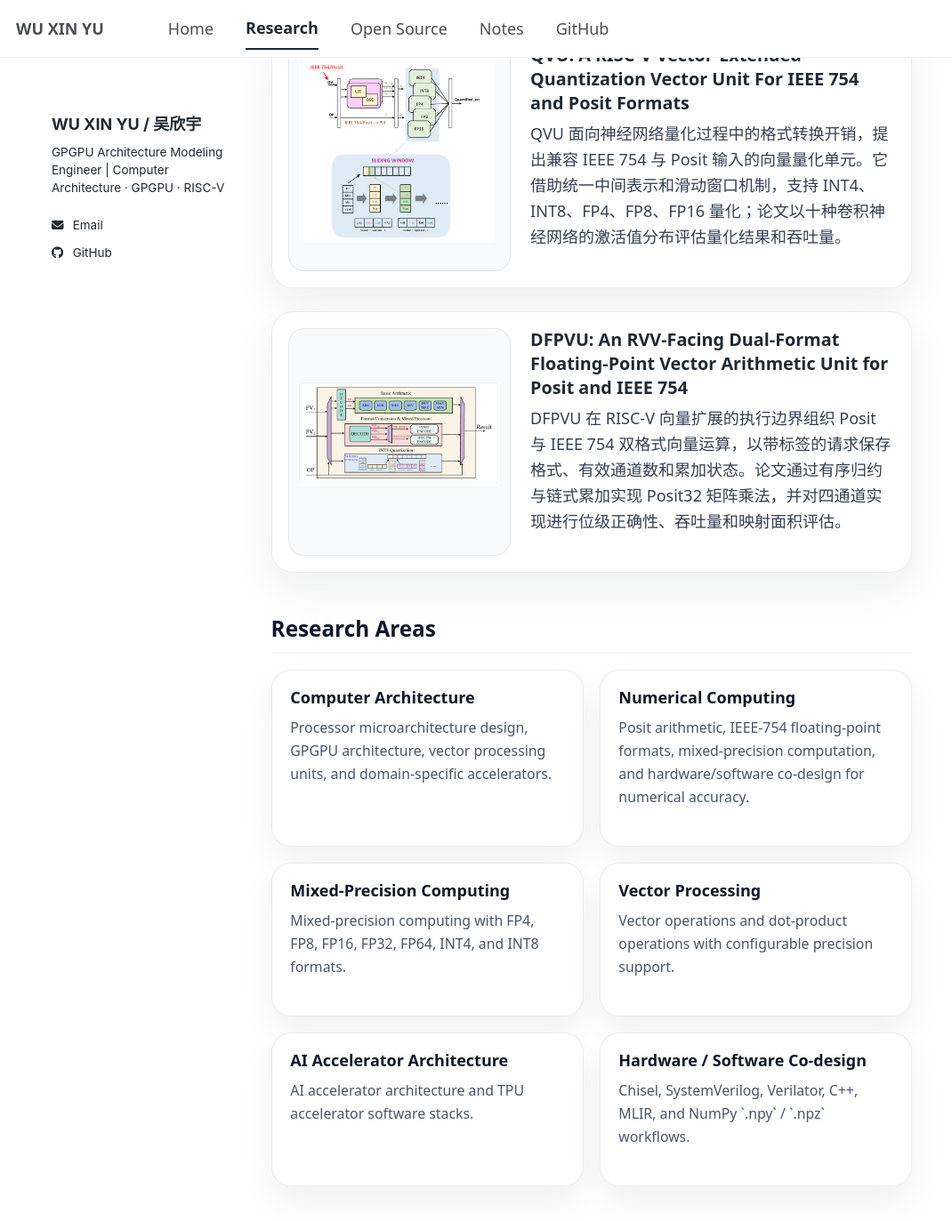
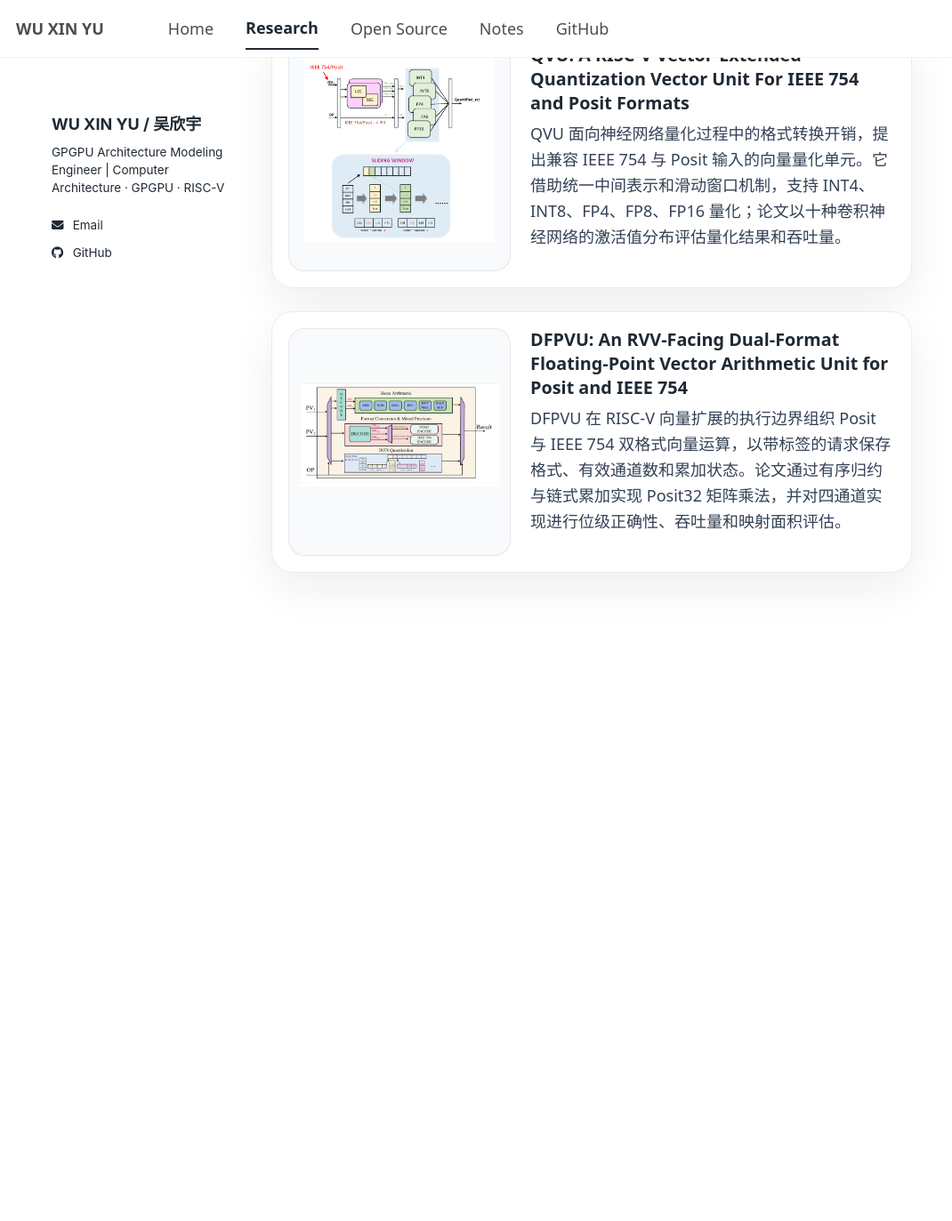
Before and after one commit to wwwuxy/wwwuxy.github.io, a Jekyll site: the page built from _pages/research.md, in a window 1280 px wide and 1400 px high, scrolled down 662 px. Shown: the top 1373 px of the window at 89% size, without its empty margins (0-1070 px from the left). Built offline with Jekyll 4.4.1, drawn with Linux system fonts in a browser that asks for light colours; a style sheet for code colours, icons or effects is not loaded; after the commit the page ends 1372 px from its top, so only the background shows below that.

Commit message:
update reseach

```diff
--- a/_pages/research.md
+++ b/_pages/research.md
@@ -49,33 +49,3 @@ author_profile: true
   </div>
 </article>
 </section>
-
-<section class="lw-section">
-<h2 class="lw-section-title">Research Areas</h2>
-<div class="lw-card-grid">
-<article class="lw-card">
-  <h3>Computer Architecture</h3>
-  <p>Processor microarchitecture design, GPGPU architecture, vector processing units, and domain-specific accelerators.</p>
-</article>
-<article class="lw-card">
-  <h3>Numerical Computing</h3>
-  <p>Posit arithmetic, IEEE-754 floating-point formats, mixed-precision computation, and hardware/software co-design for numerical accuracy.</p>
-</article>
-<article class="lw-card">
-  <h3>Mixed-Precision Computing</h3>
-  <p>Mixed-precision computing with FP4, FP8, FP16, FP32, FP64, INT4, and INT8 formats.</p>
-</article>
-<article class="lw-card">
-  <h3>Vector Processing</h3>
-  <p>Vector operations and dot-product operations with configurable precision support.</p>
-</article>
-<article class="lw-card">
-  <h3>AI Accelerator Architecture</h3>
-  <p>AI accelerator architecture and TPU accelerator software stacks.</p>
-</article>
-<article class="lw-card">
-  <h3>Hardware / Software Co-design</h3>
-  <p>Chisel, SystemVerilog, Verilator, C++, MLIR, and NumPy `.npy` / `.npz` workflows.</p>
-</article>
-</div>
-</section>
```
